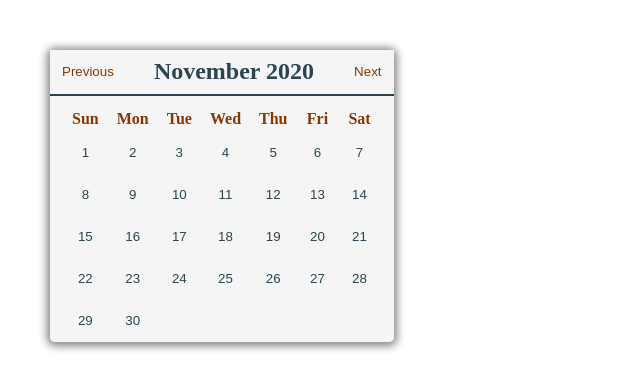
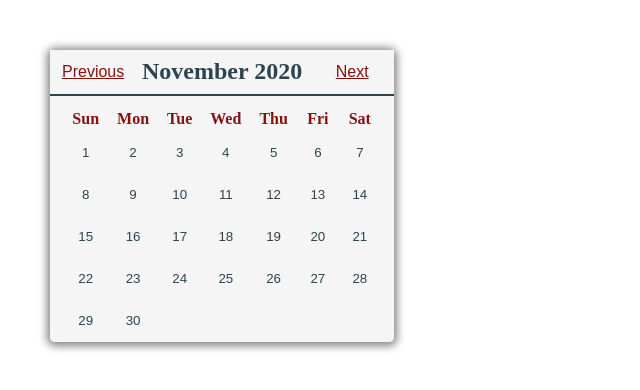
Before and after one commit to AxessLab/accessible-date-picker, a React app: page / in a window 1280 px wide. Shown: the top 390 px of the page, without its empty margins (0-640 px from the left). Built offline with nearby package versions, Linux system fonts and the light colour scheme; the HTML template or start-up script is replaced by a standard one.

Commit message:
css added to buttons

```diff
--- a/src/components/MonthPicker.tsx
+++ b/src/components/MonthPicker.tsx
@@ -53,9 +53,9 @@ const MonthPicker: React.FC<MonthPickerProps> = (props) => {
 
     return (
         <div>
-            <button className={styles.previousButton} onClick={() => { changeMonthHandler("previous") }}>Previous</button>
+            <button className={`${styles.previousButton} ${styles.monthSelectionButtons}`} onClick={() => { changeMonthHandler("previous") }}>Previous</button>
             <h2 id="month-label" aria-live="assertive">{monthArray[month]}{" "}{year}</h2>
-            <button className={styles.nextButton} onClick={() => { changeMonthHandler("next") }}>Next</button>
+            <button className={`${styles.nextButton} ${styles.monthSelectionButtons}`} onClick={() => { changeMonthHandler("next") }}>Next</button>
         </div>
     );
 };
--- a/src/styles/stylesCalendar.css
+++ b/src/styles/stylesCalendar.css
@@ -11,7 +11,7 @@ body {
 :root {
   --main: #f5f5f5;
   --secondary: #2b4450;
-  --third: #873800;
+  --third: #871111;
 }
 
 abbr {
@@ -53,22 +53,31 @@ h2 {
   color: var(--secondary);
 }
 
-.previousButton {
-  float: left;
+.monthSelectionButtons {
+  width: 60px;
   border: none;
   line-height: 20px;
   padding: 12px;
   color: var(--third);
   background-color: var(--main);
+  font-size: medium;
+  text-decoration: underline;
+}
+
+.previousButton {
+  float: left;
+}
+.previousButton:hover {
+  color: var(--main);
+  background-color: var(--third);
 }
 
 .nextButton {
   float: right;
-  border: none;
-  line-height: 20px;
-  padding: 12px;
-  color: var(--third);
-  background-color: var(--main);
+}
+.nextButton:hover {
+  color: var(--main);
+  background-color: var(--third);
 }
 
 .disabled {
--- a/src/styles/stylesCalendar.css.d.ts
+++ b/src/styles/stylesCalendar.css.d.ts
@@ -5,6 +5,7 @@ declare namespace StylesCalendarCssNamespace {
     calendarTableContainer: string;
     clickedDateButton: string;
     disabled: string;
+    monthSelectionButtons: string;
     nextButton: string;
     previousButton: string;
   }
```
